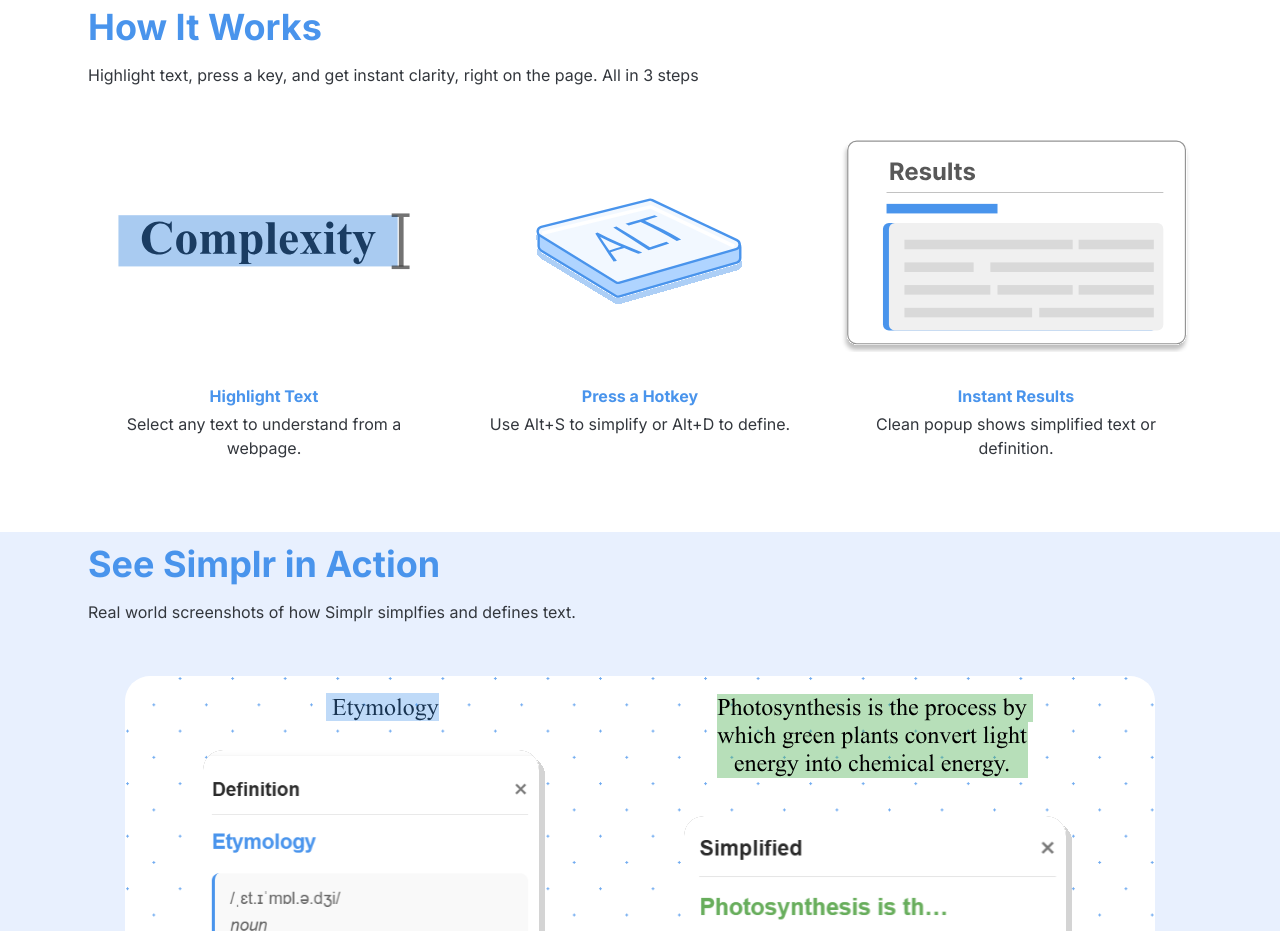
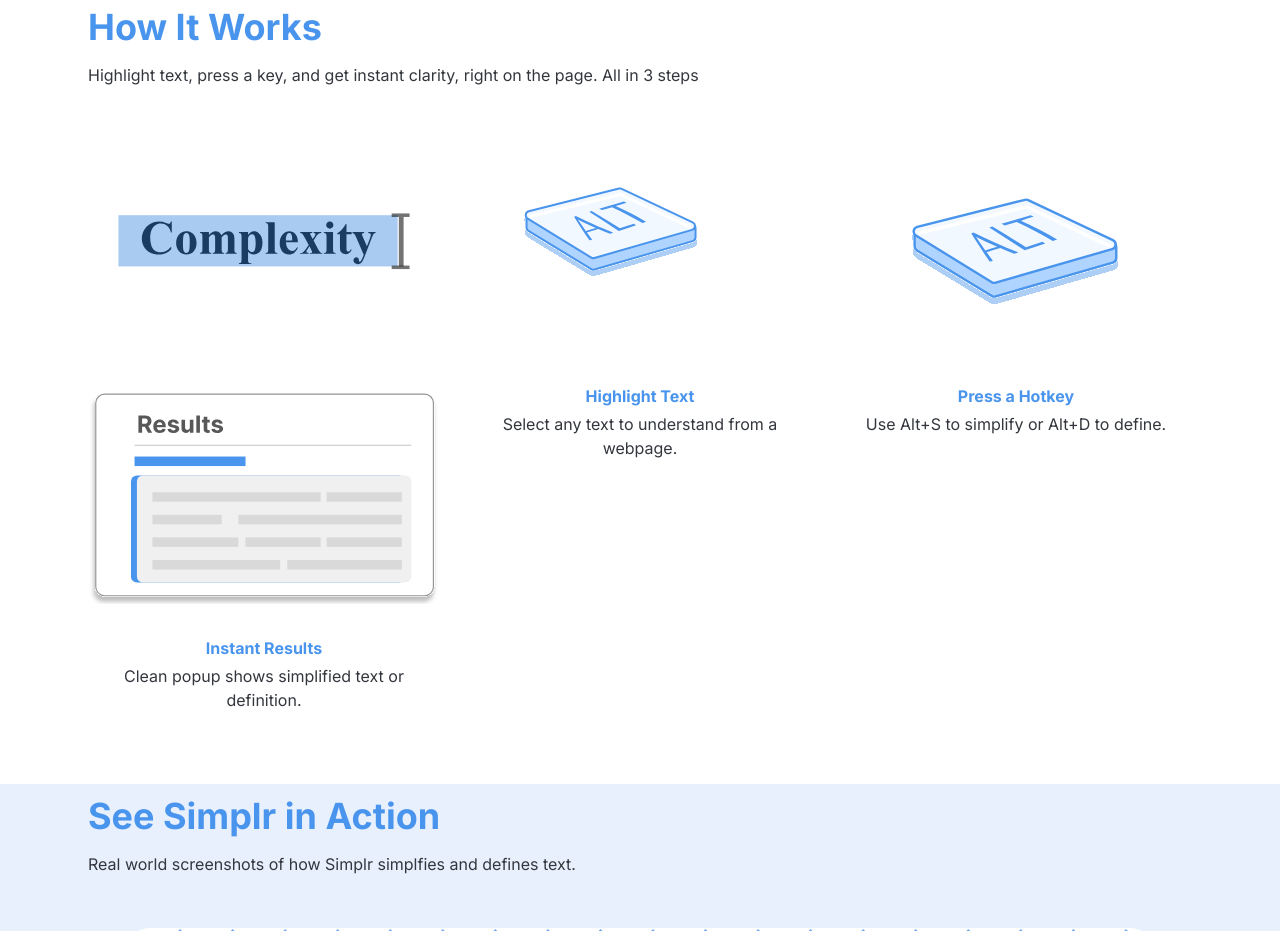
Before and after one commit to jaimzh/Simplr-landing-page, a React (Vite) app: page / in a window 1280 px wide. Shown: the part 1300-2231 px from the top of the page. Built offline with nearby package versions, Linux system fonts and the light colour scheme.

Commit message:
okay so we got an svg comparison

```diff
--- a/src/components/HowItWorks.jsx
+++ b/src/components/HowItWorks.jsx
@@ -20,6 +20,30 @@
             alt="Highlight any text on a webpage"
             className="w-full mx-auto mb-2"
           />
+
+
+<svg width="295" height="185" viewBox="0 0 295 185" fill="none" xmlns="http://www.w3.org/2000/svg">
+<g filter="url(#filter0_d_73_981)">
+<path d="M62.5374 87.7265C62.5376 85.7706 63.9526 84.1012 65.8821 83.7805L155.457 68.8946C156.111 68.7859 156.781 68.8412 157.408 69.0558L228.834 93.5052C230.452 94.0591 231.538 95.5799 231.538 97.2896L231.538 106.273C231.538 108.055 230.36 109.622 228.648 110.117L130.431 138.485C129.357 138.795 128.201 138.641 127.246 138.061L64.4622 99.9577C63.2674 99.2324 62.538 97.9358 62.538 96.538L62.5374 87.7265Z" fill="#AFD4FF" stroke="#4994EC" stroke-width="2"/>
+<path d="M63.6615 87.5518C60.6408 85.7002 61.3408 81.1255 64.7771 80.2621L155.044 57.5819C155.943 57.3561 156.892 57.4491 157.73 57.8452L228.677 91.4016C232.01 92.9781 231.616 97.8423 228.073 98.8621L130.442 126.959C129.363 127.269 128.202 127.111 127.245 126.524L63.6615 87.5518Z" fill="#F2F8FF" stroke="#4994EC" stroke-width="2"/>
+<path d="M134.298 98.0123C130.446 99.2189 126.655 100.372 122.896 101.486C124.594 103.88 126.345 106.283 128.122 108.71C127.595 108.876 126.055 109.189 125.538 109.352C119.701 101.248 115.001 93.5633 110.038 85.8524C110.516 85.6972 111.359 85.1563 111.82 85.0151C123.172 90.8135 135.937 96.3252 149.406 101.694C148.291 102.069 147.167 102.457 146.052 102.833C142.112 101.234 138.181 99.6335 134.298 98.0123ZM131.763 96.9469C125.608 94.2441 119.747 91.4873 114.233 88.6756C114.194 88.6841 114.155 88.6926 114.118 88.7109C116.586 92.4312 119.13 96.1758 121.783 99.9479C125.072 98.9763 128.407 97.9843 131.763 96.9469ZM154.756 99.8947C144.952 93.4523 134.926 87.1196 125.108 80.8029C125.961 80.5355 126.823 80.2659 127.685 79.9964C137.161 85.6813 146.635 91.4075 155.82 97.2582C160.355 95.7595 164.985 94.2298 169.709 92.6592C170.493 93.154 171.276 93.6488 172.049 94.1457C166.121 96.1112 160.358 98.0308 154.756 99.8947ZM182.004 90.792C180.785 91.2108 179.544 91.6241 178.335 92.0407C168.906 86.4276 158.914 81.1005 148.039 76.1296C144.564 77.1416 141.237 78.1217 138.063 79.058C137.138 78.6146 136.222 78.1692 135.306 77.7237C142.79 75.573 151.105 73.1494 159.752 70.5612C160.639 70.9209 161.526 71.2805 162.403 71.6423C158.822 72.8208 155.232 73.9603 151.653 75.0564C162.459 79.9402 172.479 85.2099 182.004 90.792Z" fill="#4994EC"/>
+</g>
+<path d="M65.5381 85.5L156.538 63.5L226.538 96.5" stroke="white" stroke-width="3"/>
+<defs>
+<filter id="filter0_d_73_981" x="60.75" y="56.4612" width="171.788" height="88.1808" filterUnits="userSpaceOnUse" color-interpolation-filters="sRGB">
+<feFlood flood-opacity="0" result="BackgroundImageFix"/>
+<feColorMatrix in="SourceAlpha" type="matrix" values="0 0 0 0 0 0 0 0 0 0 0 0 0 0 0 0 0 0 127 0" result="hardAlpha"/>
+<feOffset dy="5"/>
+<feComposite in2="hardAlpha" operator="out"/>
+<feColorMatrix type="matrix" values="0 0 0 0 0.286275 0 0 0 0 0.580392 0 0 0 0 0.92549 0 0 0 0.45 0"/>
+<feBlend mode="normal" in2="BackgroundImageFix" result="effect1_dropShadow_73_981"/>
+<feBlend mode="normal" in="SourceGraphic" in2="effect1_dropShadow_73_981" result="shape"/>
+</filter>
+</defs>
+</svg>
+
+
+
           <img
             src={how2}
             alt="Press Alt+S to simplify or Alt+D to define"
```
